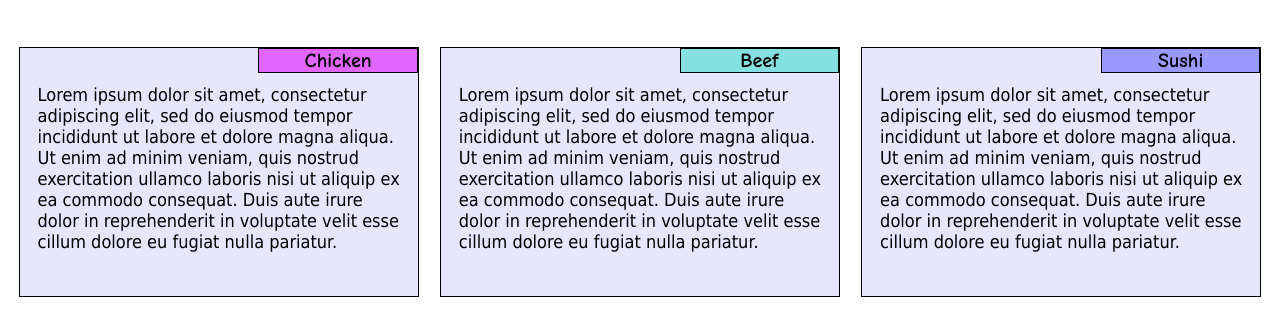
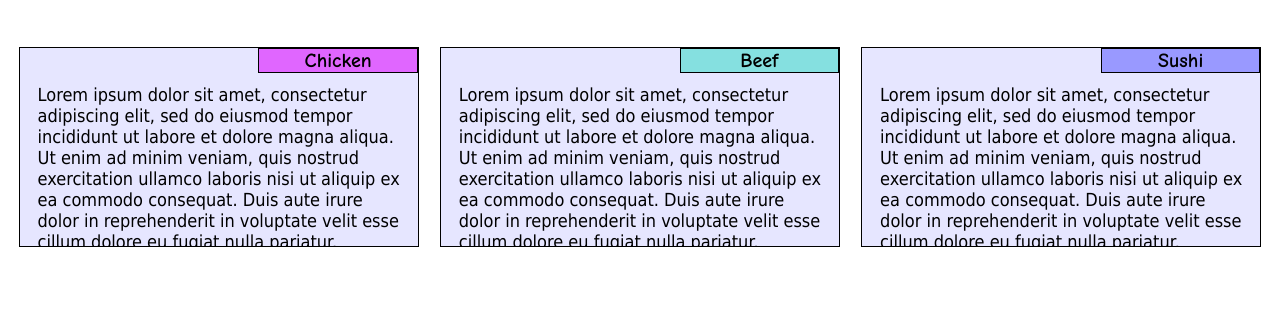
Before and after one commit to anjalik97/module2-solution, a plain HTML site: page index.html in a window 1280 px wide. Shown: the part 61-396 px from the top of the page. Drawn offline with Linux system fonts and the light colour scheme.

Commit message:
Updated Final solution

```diff
--- a/css/stylesheet.css
+++ b/css/stylesheet.css
@@ -11,13 +11,13 @@ h1{
 section{
 	border:1px solid black;
 	width: 95%;
-	height: 250px;
+	height: 200px;
 	margin-left: auto;
 	margin-right: auto;
 	margin-bottom: 20px;
 	position: relative;
 	background-color:#e6e6ff;
-	overflow: auto;
+	overflow: hidden;
 }
 
 p{
```
